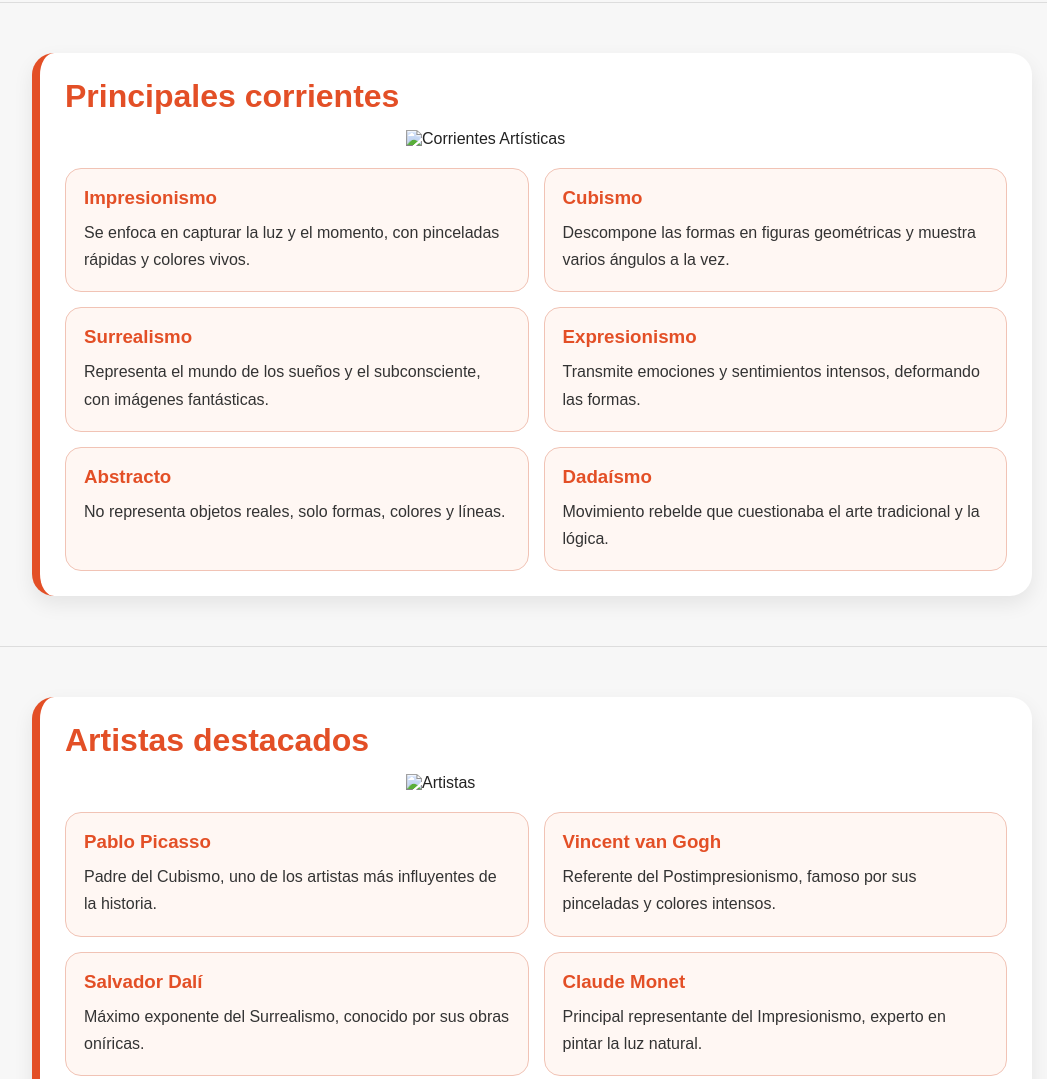
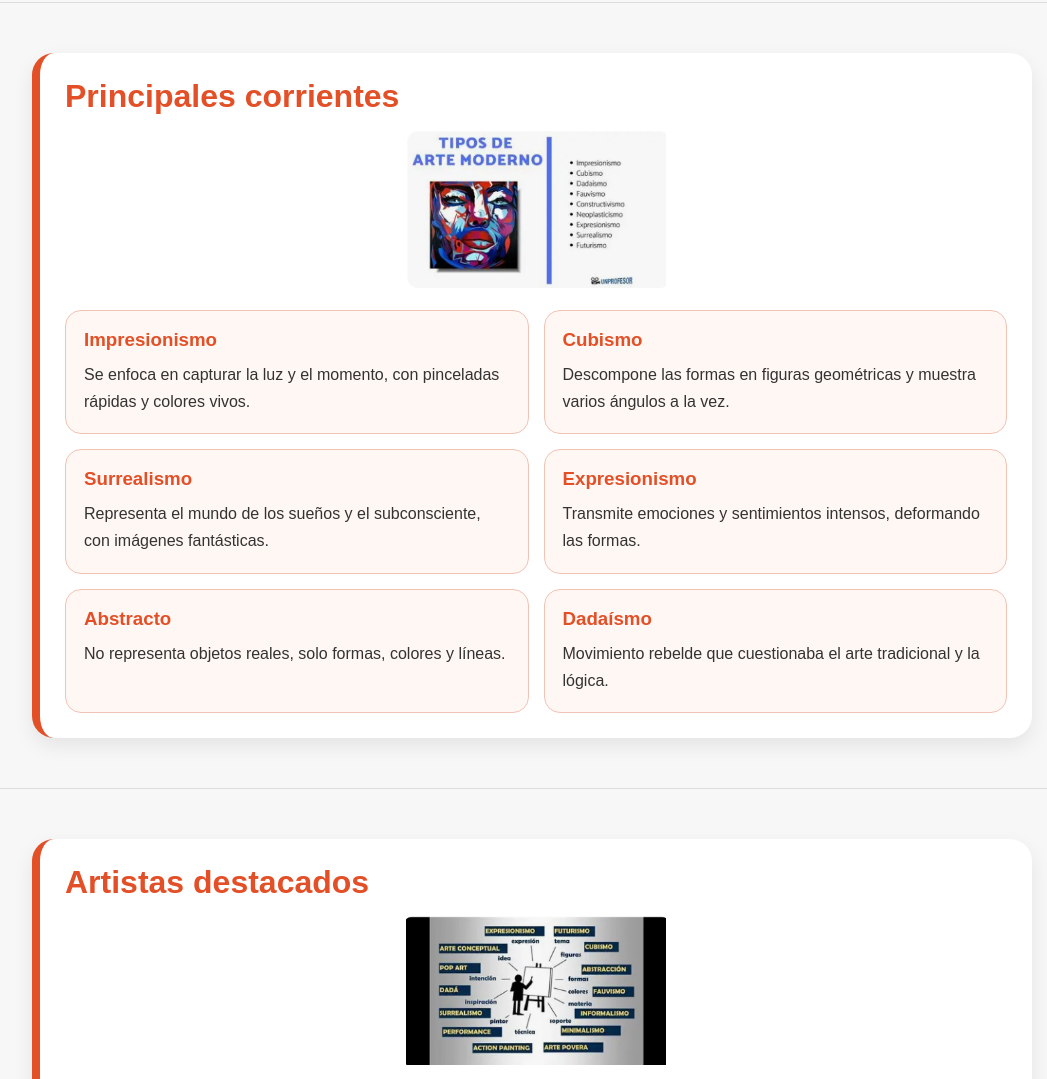
Before and after one commit to jade379/arte_moderno_jade, a plain HTML site: page index.html in a window 1280 px wide. Shown: the part 1880-2959 px from the top of the page, without its empty margins (108-1155 px from the left). Drawn offline with Linux system fonts and the light colour scheme.

Commit message:
Replace image sources with new file paths

```diff
--- a/index.html
+++ b/index.html
@@ -314,7 +314,7 @@
     <section id="corrientes" class="seccion">
         <article class="card">
             <h2>Principales corrientes</h2>
-            <img src="img/corrientes.png" alt="Corrientes Artísticas">
+            <img src="002.png" alt="Corrientes Artísticas">
             <div class="grid">
                 <div class="mini-card">
                     <h3>Impresionismo</h3>
@@ -347,7 +347,7 @@
     <section id="artistas" class="seccion">
         <article class="card">
             <h2>Artistas destacados</h2>
-            <img src="img/artistas.png" alt="Artistas">
+            <img src="003.png" alt="Artistas">
             <div class="grid">
                 <div class="mini-card">
                     <h3>Pablo Picasso</h3>
@@ -380,7 +380,7 @@
     <section id="obras" class="seccion">
         <article class="card">
             <h2>Obras más famosas</h2>
-            <img src="img/obras.png" alt="Obras de Arte">
+            <img src="004.png" alt="Obras de Arte">
             <p>
                 Algunas obras que marcaron la historia del Arte Moderno son:<br>
                 <strong>• La noche estrellada:</strong> Obra de Van Gogh, llena de emoción y movimiento.<br>
```
